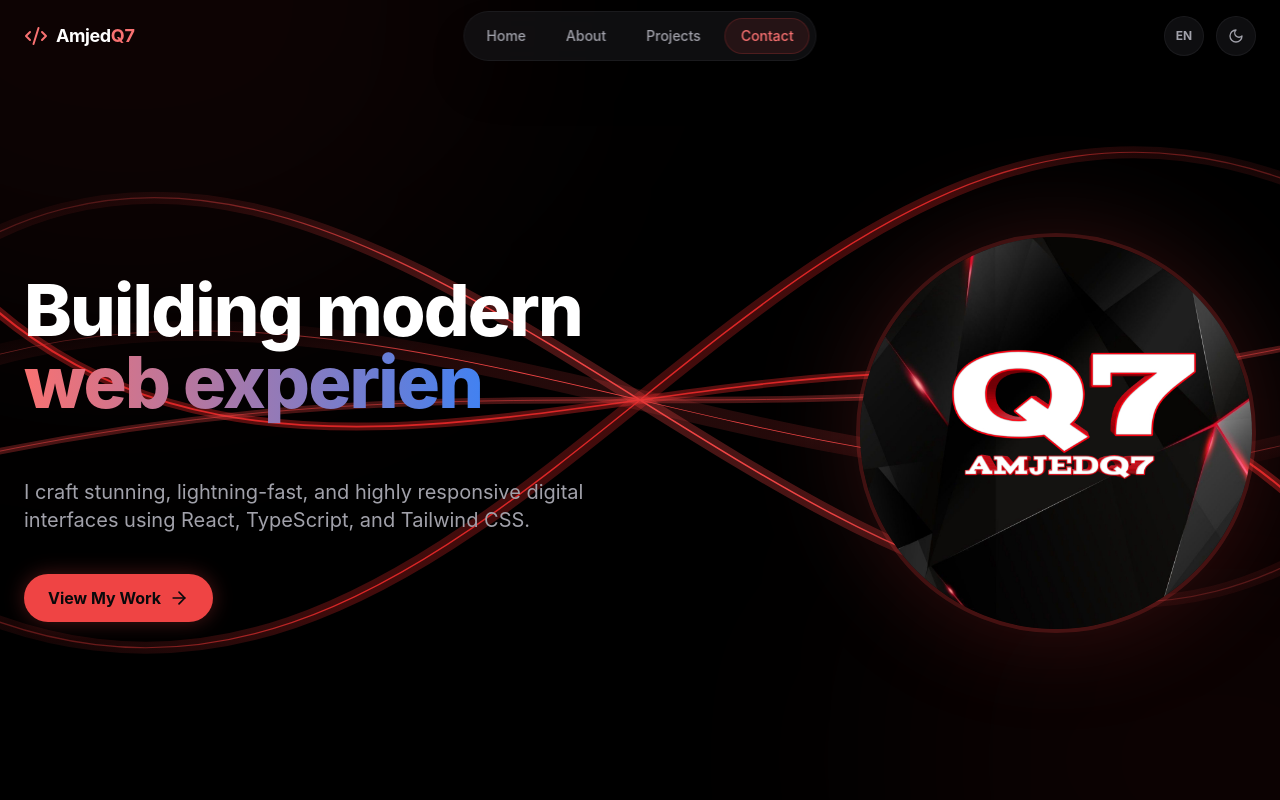
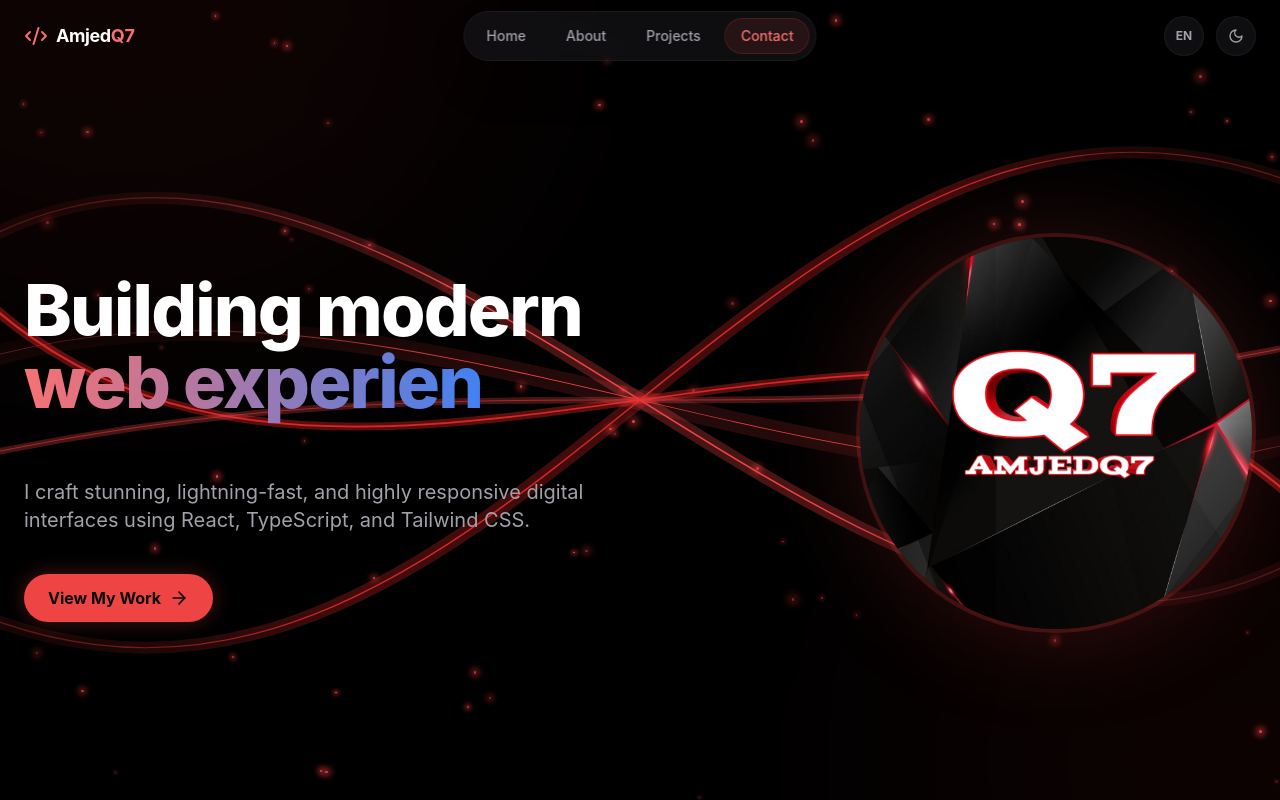
Before and after one commit to amjedq7/portfolio, a React (Vite) app: page / in a window 1280 px wide. Shown: the top 800 px of the page. Built offline with nearby package versions, Linux system fonts and the light colour scheme.

Commit message:
add stars to background

```diff
--- a/src/App.tsx
+++ b/src/App.tsx
@@ -6,6 +6,43 @@ import Hero from './components/Hero';
 import Projects from './components/Projects';
 import About from './components/About';
 import Contact from './components/Contact';
+
+const RedStars = () => {
+  const [stars, setStars] = useState<{ id: number; x: number; y: number; size: number; delay: number; duration: number }[]>([]);
+
+  useEffect(() => {
+    // Generate 75 random stars on mount
+    const newStars = Array.from({ length: 75 }).map((_, i) => ({
+      id: i,
+      x: Math.random() * 100,
+      y: Math.random() * 100,
+      size: Math.random() * 2 + 1,
+      delay: Math.random() * 5,
+      duration: Math.random() * 3 + 2,
+    }));
+    setStars(newStars);
+  }, []);
+
+  return (
+    <div className="absolute w-full h-full pointer-events-none z-0">
+      {stars.map((star) => (
+        <div
+          key={star.id}
+          className="absolute rounded-full bg-red-500 animate-pulse"
+          style={{
+            left: `${star.x}%`,
+            top: `${star.y}%`,
+            width: `${star.size}px`,
+            height: `${star.size}px`,
+            boxShadow: `0 0 ${star.size * 3}px ${star.size}px rgba(239, 68, 68, 0.8)`,
+            animationDelay: `${star.delay}s`,
+            animationDuration: `${star.duration}s`
+          }}
+        />
+      ))}
+    </div>
+  );
+};
 
 export default function App() {
   const [activeSection, setActiveSection] = useState('home');
@@ -93,6 +130,9 @@ export default function App() {
     <div className="relative min-h-screen overflow-x-hidden bg-white dark:bg-black text-zinc-900 dark:text-zinc-50 transition-colors duration-300">
       {/* Background SVG Waves */}
       <div className="pointer-events-none fixed inset-0 z-0 overflow-hidden">
+        {/* Red Stars Layer */}
+        <RedStars />
+
         <svg
           className="absolute w-full h-full opacity-70 dark:opacity-100"
           viewBox="0 0 100 100"
```
